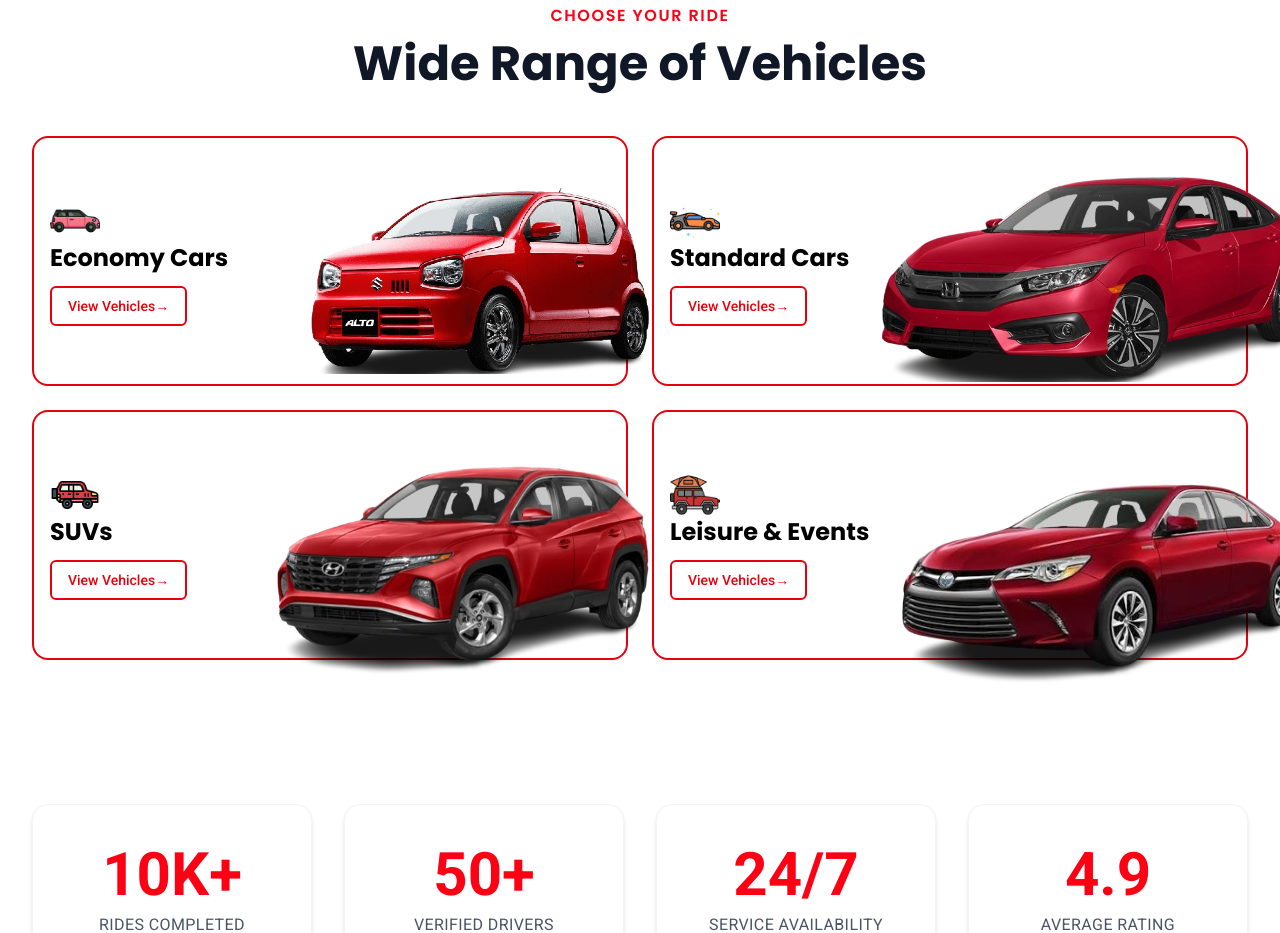
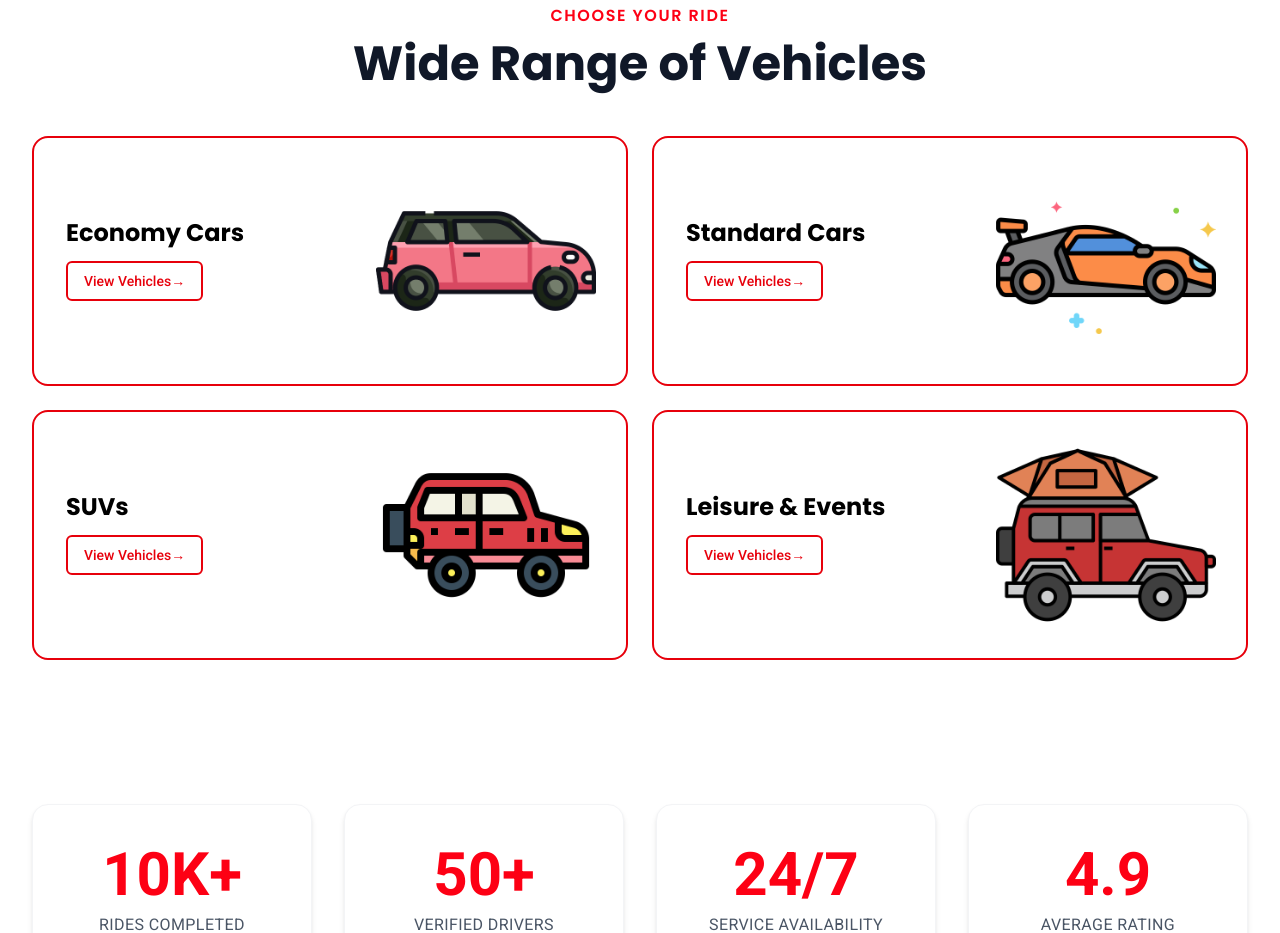
Before and after one commit to AMoizKhan/Quick-Karachi, a Next.js app: page /Home in a window 1280 px wide. Shown: the part 840-1773 px from the top of the page. Built offline with nearby package versions, Linux system fonts and the light colour scheme.

Commit message:
Done chnaegs

```diff
--- a/app/Home/Components/ride.jsx
+++ b/app/Home/Components/ride.jsx
@@ -1,3 +1,165 @@
+// import Image from "next/image";
+// import Link from "next/link";
+
+// const rides = [
+//   {
+//     id: 1,
+//     title: "Economy Cars",
+//     icon: "/icons/vehicle.png",
+//     image:
+//     // "/images/alto.png",
+//     "/icons/vehicle.png",
+//     bg: "transparent",
+
+//     width: "w-[270px] sm:w-[260px] md:w-[270px] lg:w-[400px]",
+//     bottom: "-bottom-2 sm:-bottom-3 md:-bottom-[-8px] lg:-bottom-4",
+//     right: "-right-53 sm:-right-16 md:-right-54 lg:-right-88",
+//   },
+//   {
+//     id: 2,
+//     title: "Standard Cars",
+//     icon: "/icons/sports-car.png",
+//     image:
+//     // "/images/civic1.png",
+//     "/icons/sports-car.png",
+//     bg: "transparent",
+
+//     width: "w-[240px] sm:w-[280px] md:w-[240px] lg:w-[430px]",
+//     bottom: "-bottom-2 sm:-bottom-4 md:-bottom-[-13px] lg:-bottom-6",
+//     right: "-right-48 sm:-right-16 md:-right-50 lg:-right-90",
+//   },
+//   {
+//     id: 3,
+//     title: "SUVs",
+//     icon: "/icons/suvss.png",
+//     image:
+//     // "/images/tucso1.png",
+//     "/icons/suvss.png",
+//     bg: "transparent",
+
+//     width: "w-[230px] sm:w-[270px] md:w-[250px] lg:w-[390px]",
+//     bottom: "-bottom-6 sm:-bottom-8 md:-bottom-10 lg:-bottom-20",
+//     right: "-right-48 sm:-right-14 md:-right-50 lg:-right-82",
+//   },
+//   {
+//     id: 4,
+//     title: "Leisure & Events",
+//     icon: "/icons/car.png",
+//     image:
+//     //  "/images/camry.png",
+//     "/icons/car.png",
+//     bg: "transparent",
+
+//     width: "w-[350px] sm:w-[340px] md:w-[350px] lg:w-[600px]",
+//     bottom: "-bottom-6 sm:-bottom-8 md:-bottom-[-20px] lg:-bottom-20",
+//     right: "-right-63 sm:-right-20 md:-right-65 lg:-right-115",
+//   },
+// ];
+// export default function ChooseRide() {
+//   return (
+//     <section className="w-full py-16 bg-white overflow-x-clip">
+//       <div className="max-w-7xl mx-auto px-4 sm:px-6 lg:px-8">
+//         {/* Heading */}
+//         <div className="text-center mb-12">
+//           <h4
+//             className="text-sm md:text-base font-semibold uppercase tracking-widest mb-3"
+//             style={{ color: "#fd0014" }}
+//           >
+//             CHOOSE YOUR RIDE
+//           </h4>
+
+//           <h2 className="text-3xl md:text-5xl font-bold text-gray-900">
+//             Wide Range of Vehicles
+//           </h2>
+//         </div>
+
+//         {/* Cards */}
+//         <div className="grid grid-cols-1 md:grid-cols-2 gap-6">
+//           {rides.map((ride) => (
+//             <div
+//               key={ride.id}
+//               className="relative overflow-visible rounded-2xl min-h-[230px] sm:min-h-[250px] flex items-center border-2 border-red-600"
+//               style={{ backgroundColor: ride.bg }}
+//             >
+//               {/* Left Content */}
+//               {/* <div className="relative w-[55%] sm:w-1/2 p-5 sm:p-6 md:p-8 text-white z-10"> */}
+//               <div className="relative w-[58%] sm:w-[55%]  md:w-[50%] lg:w-1/2 p-5 sm:p-6 md:p-7 lg:p-8 text-white z-10">
+//                 {/* <div className="w-12 h-12 rounded-full bg-[#fd0014] flex items-center justify-center mb-4 shadow-md">
+//                   <Image
+//                     src={ride.icon}
+//                     alt={ride.title}
+//                     width={50}
+//                     height={50}
+//                     className="object-contain"
+//                   />
+//                 </div> */}
+//                 <div
+//                   //  className={`absolute ${ride.right} ${ride.bottom} md:-right-[200px]  z-20 pointer-events-none`}
+//                   className={`absolute ${ride.right} ${ride.bottom} z-20 pointer-events-none`}
+//                 >
+//                   <Image
+
+//                     src={ride.image}
+//                     alt={ride.title}
+//                     width={600}
+//                     height={400}
+//                     className={`${ride.width} h-auto object-contain`}
+//                     // className={`${ride.width} md:w-[260px] lg:${ride.width} h-auto object-contain`}
+//                   />
+//                 </div>
+
+//                 <h3
+//                   // className="text-xl sm:text-2xl md:text-[15px] lg:text-2xl font-bold mb-5 sm:mb-6 md:mb-4 leading-snug md:leading-6 text-black">
+//                   className="text-xl sm:text-2xl md:text-[15px] lg:text-2xl font-bold mb-5 sm:mb-6 md:mb-4 leading-snug md:leading-6 text-black md:-ml-4"
+//                 >
+//                   {ride.icon && (
+//                     <Image
+//                       src={ride.icon}
+//                       alt={ride.title}
+//                       width={50}
+//                       height={50}
+//                       className="object-contain mr-2"
+//                     />
+//                   )}
+//                   {ride.title}
+//                 </h3>
+
+//                 {/* <Link
+//                   href="/contact-us"
+//                   className="inline-flex items-center gap-2 bg-white hover:bg-red-50 border-2 border-red-600 text-red-600 px-4 py-2 rounded-md text-sm font-medium transition"
+//                 >
+//                   View Vehicles
+//                   <span>→</span>
+//                 </Link> */}
+//                 <Link
+//                   href={`/vehicles?category=${encodeURIComponent(ride.title)}`}
+//                     className="inline-flex items-center bg-white hover:bg-red-50 border-2 border-red-600 text-red-600 px-4 py-2 md:px-2 md:py-1.5 md:text-[12px] lg:px-4 lg:py-2 lg:text-sm rounded-md font-medium transition md:-ml-4"
+
+//                   // className="inline-flex items-center  bg-white hover:bg-red-50 border-2 border-red-600 text-red-600 px-4 py-2 md:px-2 md:py-1.5 md:text-[12px]  lg:px-4 lg:py-2 lg:text-sm rounded-md font-medium transition"
+//                 >
+//                   View Vehicles
+//                   <span>→</span>
+//                 </Link>
+//               </div>
+
+//               {/* Right Image */}
+//               {/* <div className="absolute right-0 bottom-0 w-[48%] sm:w-1/2 max-w-[360px] flex items-end justify-end z-20 pointer-events-none">
+//                 <Image
+//                   src={ride.image}
+//                   alt={ride.title}
+//                   width={600}
+//                   height={360}
+//                   className="object-contain w-full h-auto"
+//                 />
+//               </div> */}
+//             </div>
+//           ))}
+//         </div>
+//       </div>
+//     </section>
+//   );
+// }
+
 import Image from "next/image";
 import Link from "next/link";
 
@@ -5,48 +167,29 @@ const rides = [
   {
     id: 1,
     title: "Economy Cars",
-    icon: "/icons/vehicle.png",
-    image: "/images/alto.png",
-    bg: "transparent",
-
-    width: "w-[270px] sm:w-[260px] md:w-[270px] lg:w-[400px]",
-    bottom: "-bottom-2 sm:-bottom-3 md:-bottom-[-8px] lg:-bottom-4",
-    right: "-right-53 sm:-right-16 md:-right-54 lg:-right-88",
+    // icon: "/icons/vehicle.png",
+    image: "/icons/vehicle.png",
   },
   {
     id: 2,
     title: "Standard Cars",
-    icon: "/icons/sports-car.png",
-    image: "/images/civic1.png",
-    bg: "transparent",
-
-    width: "w-[240px] sm:w-[280px] md:w-[240px] lg:w-[430px]",
-    bottom: "-bottom-2 sm:-bottom-4 md:-bottom-[-13px] lg:-bottom-6",
-    right: "-right-48 sm:-right-16 md:-right-50 lg:-right-90",
+    // icon: "/icons/sports-car.png",
+    image: "/icons/sports-car.png",
   },
   {
     id: 3,
     title: "SUVs",
-    icon: "/icons/suvss.png",
-    image: "/images/tucso1.png",
-    bg: "transparent",
-
-    width: "w-[230px] sm:w-[270px] md:w-[250px] lg:w-[390px]",
-    bottom: "-bottom-6 sm:-bottom-8 md:-bottom-10 lg:-bottom-20",
-    right: "-right-48 sm:-right-14 md:-right-50 lg:-right-82",
+    // icon: "/icons/suvss.png",
+    image: "/icons/suvss.png",
   },
   {
     id: 4,
     title: "Leisure & Events",
-    icon: "/icons/car.png",
-    image: "/images/camry.png",
-    bg: "transparent",
-
-    width: "w-[350px] sm:w-[340px] md:w-[350px] lg:w-[600px]",
-    bottom: "-bottom-6 sm:-bottom-8 md:-bottom-[-20px] lg:-bottom-20",
-    right: "-right-63 sm:-right-20 md:-right-65 lg:-right-115",
+    // icon: "/icons/car.png",
+    image: "/icons/car.png",
   },
 ];
+
 export default function ChooseRide() {
   return (
     <section className="w-full py-16 bg-white overflow-x-clip">
@@ -70,80 +213,43 @@ export default function ChooseRide() {
           {rides.map((ride) => (
             <div
               key={ride.id}
-              className="relative overflow-visible rounded-2xl min-h-[230px] sm:min-h-[250px] flex items-center border-2 border-red-600"
-              style={{ backgroundColor: ride.bg }}
+              className="relative overflow-hidden rounded-2xl min-h-[230px] sm:min-h-[250px] flex items-center border-2 border-red-600"
             >
               {/* Left Content */}
-              {/* <div className="relative w-[55%] sm:w-1/2 p-5 sm:p-6 md:p-8 text-white z-10"> */}
-              <div className="relative w-[58%] sm:w-[55%]  md:w-[50%] lg:w-1/2 p-5 sm:p-6 md:p-7 lg:p-8 text-white z-10">
-                {/* <div className="w-12 h-12 rounded-full bg-[#fd0014] flex items-center justify-center mb-4 shadow-md">
-                  <Image
-                    src={ride.icon}
-                    alt={ride.title}
-                    width={50}
-                    height={50}
-                    className="object-contain"
-                  />
-                </div> */}
-                <div
-                  //  className={`absolute ${ride.right} ${ride.bottom} md:-right-[200px]  z-20 pointer-events-none`}
-                  className={`absolute ${ride.right} ${ride.bottom} z-20 pointer-events-none`}
-                >
-                  <Image
-
-                    src={ride.image}
-                    alt={ride.title}
-                    width={600}
-                    height={400}
-                    className={`${ride.width} h-auto object-contain`}
-                    // className={`${ride.width} md:w-[260px] lg:${ride.width} h-auto object-contain`}
-                  />
-                </div>
-
-                <h3
-                  // className="text-xl sm:text-2xl md:text-[15px] lg:text-2xl font-bold mb-5 sm:mb-6 md:mb-4 leading-snug md:leading-6 text-black">
-                  className="text-xl sm:text-2xl md:text-[15px] lg:text-2xl font-bold mb-5 sm:mb-6 md:mb-4 leading-snug md:leading-6 text-black md:-ml-4"
-                >
+              <div className="relative w-[58%] sm:w-[55%] md:w-[50%] lg:w-1/2 p-5 sm:p-6 md:p-7 lg:p-8 text-white z-10">
+                <h3 className="text-xl sm:text-2xl md:text-[15px] lg:text-2xl font-bold mb-5 sm:mb-6 md:mb-4 leading-snug md:leading-6 text-black flex items-center gap-2">
                   {ride.icon && (
                     <Image
-                      src={ride.icon}
+                      // src={ride.icon}
+                      src={ride.image}
                       alt={ride.title}
                       width={50}
                       height={50}
-                      className="object-contain mr-2"
+                      className="object-contain"
                     />
                   )}
                   {ride.title}
                 </h3>
 
-                {/* <Link
-                  href="/contact-us"
-                  className="inline-flex items-center gap-2 bg-white hover:bg-red-50 border-2 border-red-600 text-red-600 px-4 py-2 rounded-md text-sm font-medium transition"
-                >
-                  View Vehicles
-                  <span>→</span>
-                </Link> */}
                 <Link
                   href={`/vehicles?category=${encodeURIComponent(ride.title)}`}
-                    className="inline-flex items-center bg-white hover:bg-red-50 border-2 border-red-600 text-red-600 px-4 py-2 md:px-2 md:py-1.5 md:text-[12px] lg:px-4 lg:py-2 lg:text-sm rounded-md font-medium transition md:-ml-4"
-
-                  // className="inline-flex items-center  bg-white hover:bg-red-50 border-2 border-red-600 text-red-600 px-4 py-2 md:px-2 md:py-1.5 md:text-[12px]  lg:px-4 lg:py-2 lg:text-sm rounded-md font-medium transition"
+                  className="inline-flex items-center bg-white hover:bg-red-50 border-2 border-red-600 text-red-600 px-4 py-2 md:px-2 md:py-1.5 md:text-[12px] lg:px-4 lg:py-2 lg:text-sm rounded-md font-medium transition"
                 >
                   View Vehicles
                   <span>→</span>
                 </Link>
               </div>
 
-              {/* Right Image */}
-              {/* <div className="absolute right-0 bottom-0 w-[48%] sm:w-1/2 max-w-[360px] flex items-end justify-end z-20 pointer-events-none">
+              {/* Right Image - same size/position for all, contained inside the box */}
+              <div className="absolute right-4 bottom-0 top-0 w-[42%] flex items-center justify-center z-20 pointer-events-none">
                 <Image
                   src={ride.image}
                   alt={ride.title}
-                  width={600}
-                  height={360}
-                  className="object-contain w-full h-auto"
+                  width={220}
+                  height={220}
+                  className="w-[160px] sm:w-[180px] md:w-[190px] lg:w-[220px] h-auto object-contain"
                 />
-              </div> */}
+              </div>
             </div>
           ))}
         </div>
```
